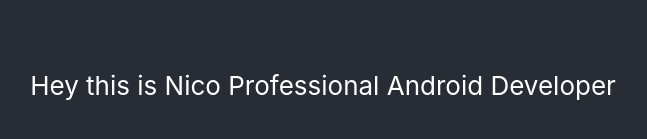
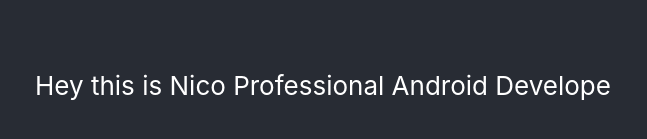
Before and after one commit to jhnnicob/whatsapp-clone, a React (Create React App) app: page / in a window 1280 px wide. Shown: the part 315-454 px from the top of the page, without its empty margins (317-964 px from the left). Built offline with nearby package versions, Linux system fonts and the light colour scheme.

Commit message:
update paragrapth 2

```diff
--- a/src/App.js
+++ b/src/App.js
@@ -6,7 +6,7 @@ function App() {
     <div className="App">
       <header className="App-header">
         <p>
-          Hey this is Nico Professional Android Developer
+          Hey this is Nico Professional Android Develope
         </p>
       </header>
     </div>
```
